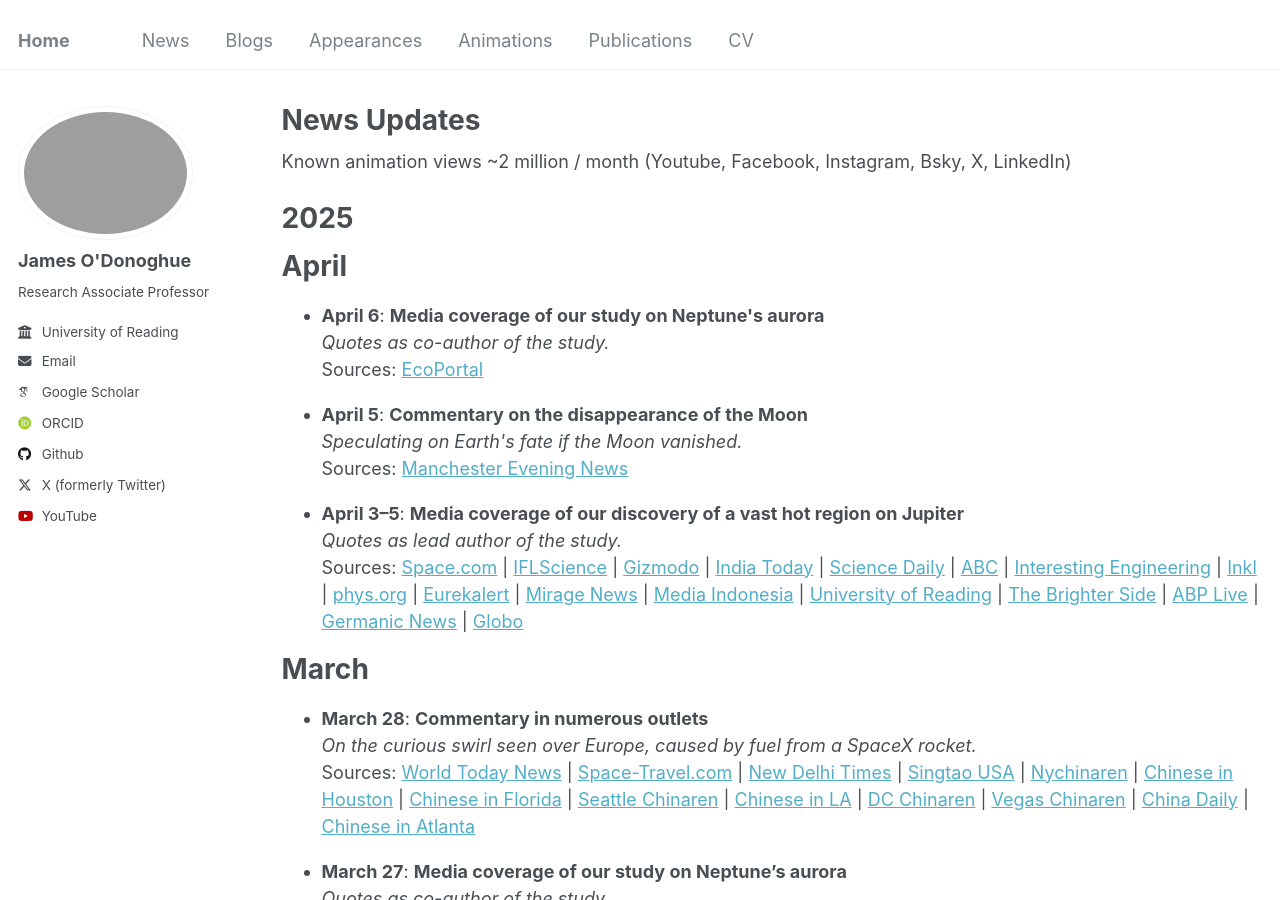
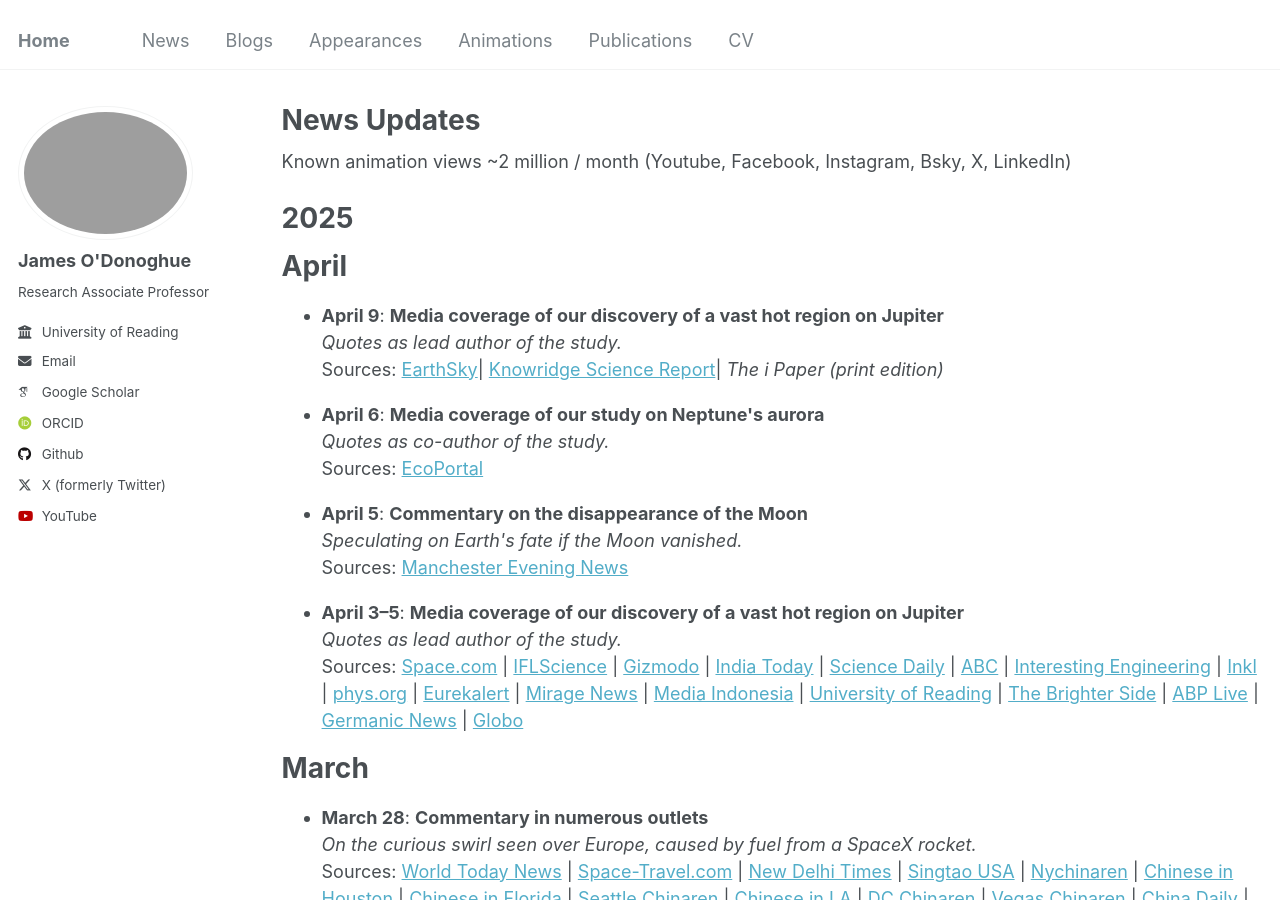
Before and after one commit to odonoghuespace/odonoghuespace.github.io, a Jekyll site: the page built from _pages/news.html, in a window 1280 px wide and 900 px high. Built offline with Jekyll 4.4.1, drawn with Linux system fonts in a browser that asks for light colours; some web fonts are replaced.

Commit message:
Update news.html

```diff
--- a/_pages/news.html
+++ b/_pages/news.html
@@ -10,6 +10,17 @@ Known animation views ~2 million / month (Youtube, Facebook, Instagram, Bsky, X,
 <h1>2025</h1>
 
 <h1>April</h1>
+
+<ul>
+  <li><strong>April 9</strong>: <strong>Media coverage of our discovery of a vast hot region on Jupiter</strong><br>
+    <em>Quotes as lead author of the study.</em><br>
+    Sources:
+    <a href="https://earthsky.org/space/heatwave-on-jupiter-from-strong-solar-wind-aurora/">EarthSky</a>|
+    <a href="https://knowridge.com/2025/04/the-solar-wind-crashes-into-jupiter-a-few-times-every-month/#google_vignette">Knowridge Science Report</a>|
+    <em>The i Paper (print edition)</em>
+  </li>
+</ul>
+
 
 <ul>
   <li><strong>April 6</strong>: <strong>Media coverage of our study on Neptune's aurora</strong><br>
```
